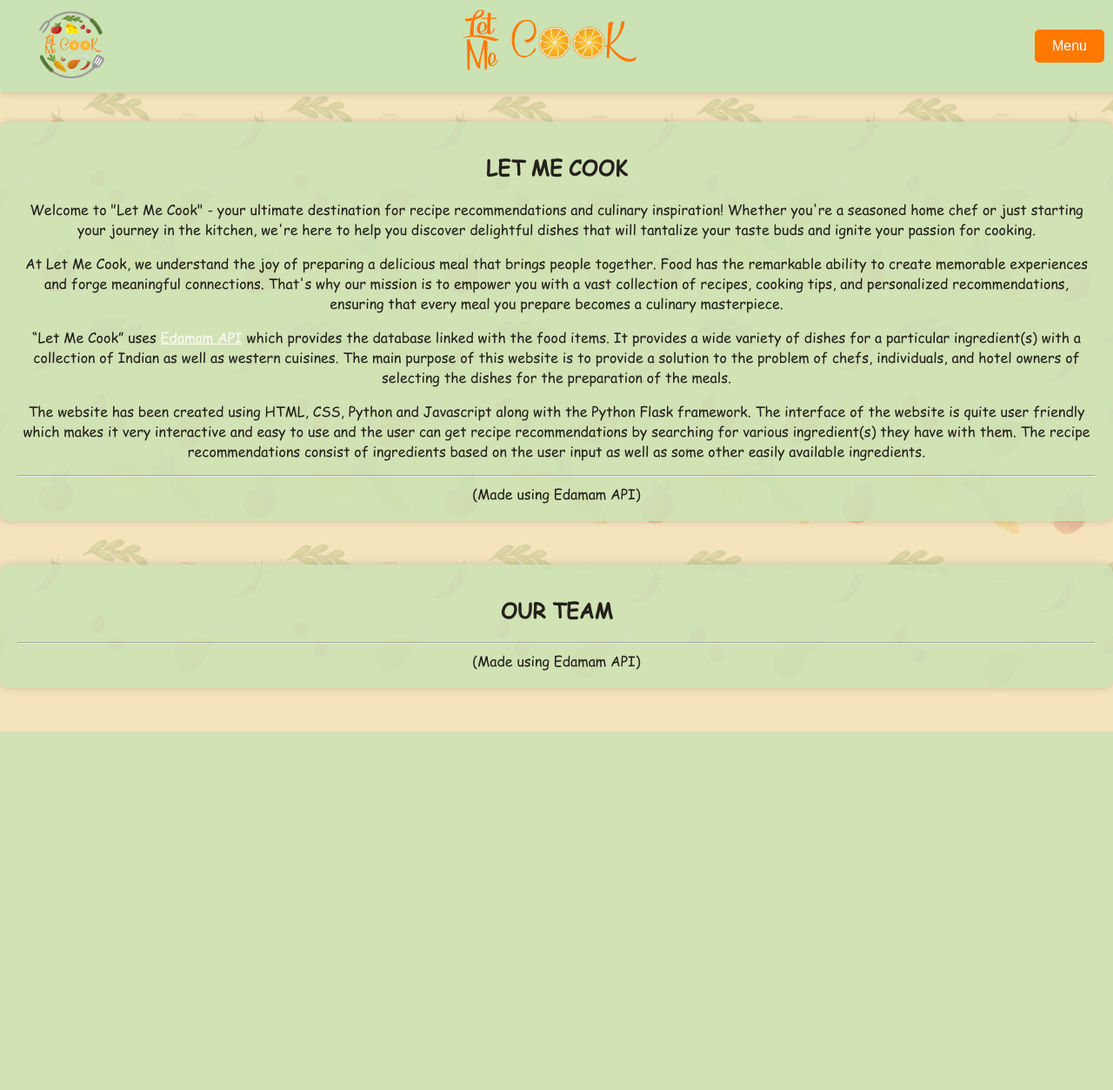
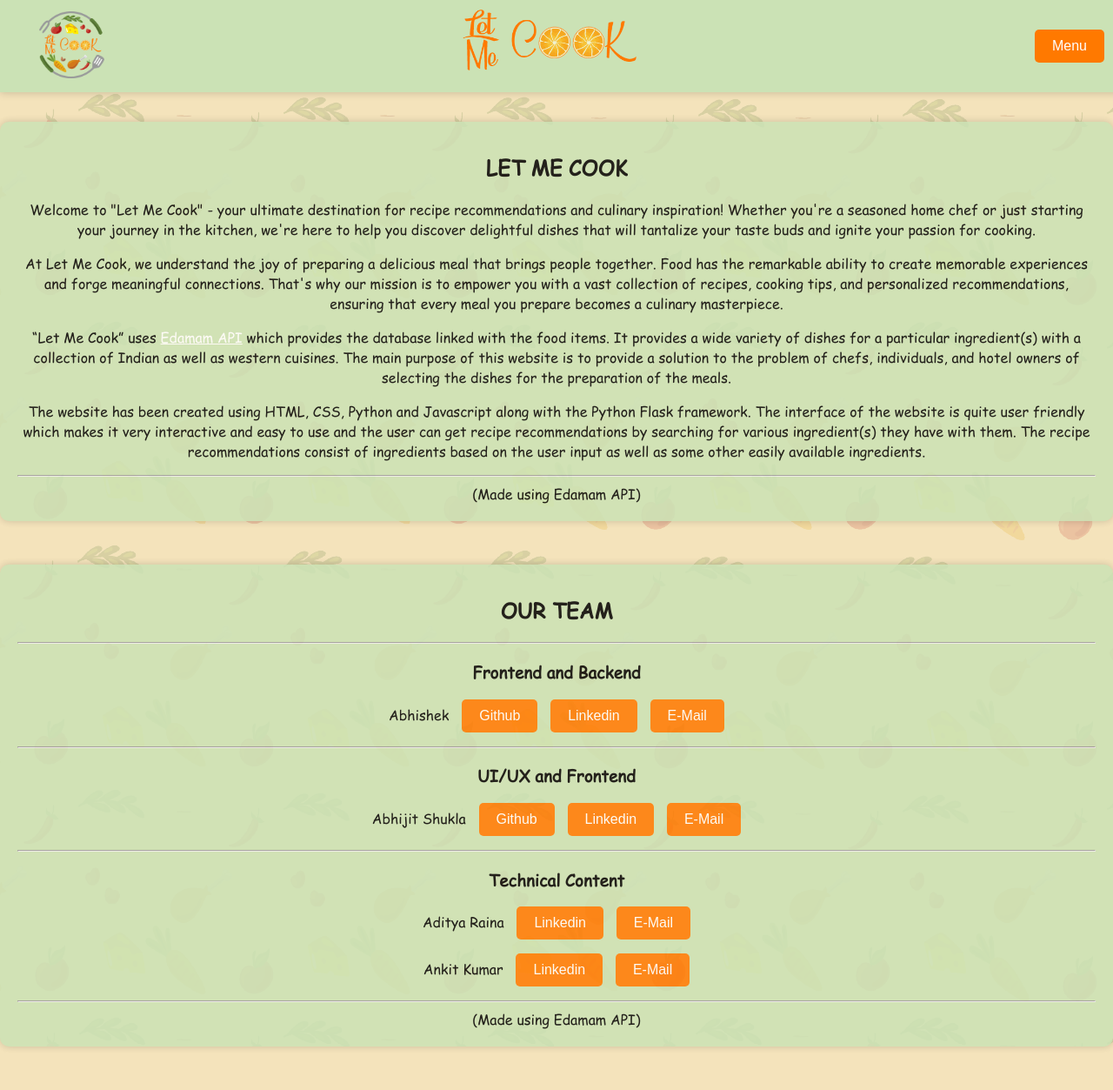
Before and after one commit to its-me-abhishek/LetMeCook, a Flask app: page /about in a window 1280 px wide. Shown: the whole page at 87% size. Before the commit the page ends 841 px from the top, so only its background shows below. Run offline with Flask 3, Linux system fonts and the light colour scheme.

Commit message:
Added features in about section

```diff
--- a/app.py
+++ b/app.py
@@ -12,7 +12,17 @@ def home():
 #About Page
 @app.route('/about')
 def about():
-    return render_template('about.html')
+    git_ak = 'https://github.com/its-me-abhishek'
+    git_as = 'https://github.com/abhijitshukla'
+    li_ak = 'https://www.linkedin.com/in/abhishek-%E2%80%8E-6009a224b/'
+    li_as = 'https://www.linkedin.com/in/abhijit-kumar-shukla-b41739272/'
+    li_ar = 'https://www.linkedin.com/in/aditya-raina-65aa66257'
+    li_at = 'https://www.linkedin.com/in/jerryyyy'
+    em_ak = 'abhishek31304@gmail.com'
+    em_as = 'abhijitshukla888@gmail.com'
+    em_ar = 'adityaraina204@gmail.com'
+    em_at = 'akshrivastav8864@gmail.com'
+    return render_template('about.html', git_ak=git_ak, git_as=git_as, li_ak=li_ak, li_as=li_as, li_ar=li_ar, li_at=li_at, em_ak=em_ak, em_as=em_as, em_ar=em_ar, em_at=em_at)
 
 #Github
 @app.route('/github', methods=['GET'])
--- a/templates/about.html
+++ b/templates/about.html
@@ -52,10 +52,23 @@
         <br>
         <div class="about-container">
             <h1>LET ME COOK</h1>
-          <P>Welcome to "Let Me Cook" - your ultimate destination for recipe recommendations and culinary inspiration! Whether you're a seasoned home chef or just starting your journey in the kitchen, we're here to help you discover delightful dishes that will tantalize your taste buds and ignite your passion for cooking.</P>
-          <P>At Let Me Cook, we understand the joy of preparing a delicious meal that brings people together. Food has the remarkable ability to create memorable experiences and forge meaningful connections. That's why our mission is to empower you with a vast collection of recipes, cooking tips, and personalized recommendations, ensuring that every meal you prepare becomes a culinary masterpiece.</P>
-          <p>“Let Me Cook” uses <a href="https://www.edamam.com/" target="_blank" rel="noopener noreferrer">Edamam API</a> which provides the database linked with the food items. It provides a wide variety of dishes for a particular ingredient(s) with a collection of Indian as well as western cuisines. The main purpose of this website is to provide a solution to the problem of chefs, individuals, and hotel owners of selecting the dishes for the preparation of the meals.</p>
-          <P>The website has been created using HTML, CSS, Python and Javascript along with the Python Flask framework. The interface of the website is quite user friendly which makes it very interactive and easy to use and the user can get recipe recommendations by searching for various ingredient(s) they have with them. The recipe recommendations consist of ingredients based on the user input as well as some other easily available ingredients.</P>
+            <P>Welcome to "Let Me Cook" - your ultimate destination for recipe recommendations and culinary inspiration!
+                Whether you're a seasoned home chef or just starting your journey in the kitchen, we're here to help you
+                discover delightful dishes that will tantalize your taste buds and ignite your passion for cooking.</P>
+            <P>At Let Me Cook, we understand the joy of preparing a delicious meal that brings people together. Food has
+                the remarkable ability to create memorable experiences and forge meaningful connections. That's why our
+                mission is to empower you with a vast collection of recipes, cooking tips, and personalized
+                recommendations, ensuring that every meal you prepare becomes a culinary masterpiece.</P>
+            <p>“Let Me Cook” uses <a href="https://www.edamam.com/" target="_blank" rel="noopener noreferrer">Edamam
+                    API</a> which provides the database linked with the food items. It provides a wide variety of dishes
+                for a particular ingredient(s) with a collection of Indian as well as western cuisines. The main purpose
+                of this website is to provide a solution to the problem of chefs, individuals, and hotel owners of
+                selecting the dishes for the preparation of the meals.</p>
+            <P>The website has been created using HTML, CSS, Python and Javascript along with the Python Flask
+                framework. The interface of the website is quite user friendly which makes it very interactive and easy
+                to use and the user can get recipe recommendations by searching for various ingredient(s) they have with
+                them. The recipe recommendations consist of ingredients based on the user input as well as some other
+                easily available ingredients.</P>
             <hr>
             <div>
                 (Made using Edamam API)
@@ -64,6 +77,80 @@
         <div class="about-container">
             <h1>OUR TEAM</h1>
             <hr>
+            <h3>
+                Frontend and Backend
+            </h3>
+            <p>
+                Abhishek
+                <a href="{{ git_ak }}" target="_blank"  style="text-decoration: none">
+                    <button>
+                        Github
+                    </button>
+                </a>
+                <a href="{{ li_ak }}" target="_blank"  style="text-decoration: none">
+                <button>
+                    Linkedin
+                </button>
+                </a>
+                <a href="mailto:{{ em_ak }}" target="_blank"  style="text-decoration: none">
+                <button>
+                    E-Mail
+                </button>
+                </a>
+            </p>
+            <hr>
+
+            <h3>
+                UI/UX and Frontend
+            </h3>
+            <p>
+                Abhijit Shukla
+                <a href="{{ git_as }}" target="_blank"  style="text-decoration: none">
+                  <button>
+                      Github
+                  </button>
+              </a>
+              <a href="{{ li_as }}" target="_blank"  style="text-decoration: none">
+              <button>
+                  Linkedin
+              </button>
+              </a>
+              <a href="mailto:{{ em_as }}" target="_blank"  style="text-decoration: none">
+              <button>
+                  E-Mail
+              </button>
+              </a>
+            </p>
+            <hr>
+            <h3>
+                Technical Content
+            </h3>
+            <p>
+                Aditya Raina
+              <a href="{{ li_ar }}" target="_blank"  style="text-decoration: none">
+                <button>
+                    Linkedin
+                </button>
+                </a>
+                <a href="mailto:{{ em_ar }}" target="_blank"  style="text-decoration: none">
+                <button>
+                    E-Mail
+                </button>
+                </a>
+            <p>
+                Ankit Kumar
+              <a href="{{ li_at }}" target="_blank"  style="text-decoration: none">
+              <button>
+                  Linkedin
+              </button>
+              </a>
+              <a href="mailto:{{ em_at }}" target="_blank"  style="text-decoration: none">
+              <button>
+                  E-Mail
+              </button>
+              </a>
+            </p>
+            <hr>
             <div>
                 (Made using Edamam API)
             </div>
@@ -71,12 +158,12 @@
     </div>
     <script src="{{ url_for('static', filename='script.js') }}"></script>
     <script>
-        document.getElementById('searchButton').addEventListener('click', function() {
+        document.getElementById('searchButton').addEventListener('click', function () {
             var ingredient = document.getElementById('ingredientInput').value;
             var xhr = new XMLHttpRequest();
             xhr.open('POST', '/search', true);
             xhr.setRequestHeader('Content-Type', 'application/json');
-          xhr.onreadystatechange = function() {
+            xhr.onreadystatechange = function () {
                 if (xhr.readyState === 4 && xhr.status === 200) {
                     var response = JSON.parse(xhr.responseText);
                     displayRecipes(response.recipes);
@@ -112,11 +199,11 @@
             }
         }
 
-        document.getElementById('sidebarToggle').addEventListener('click', function() {
+        document.getElementById('sidebarToggle').addEventListener('click', function () {
             document.getElementById('sidebar').classList.toggle('open');
         });
 
-        document.getElementById('sidebarClose').addEventListener('click', function() {
+        document.getElementById('sidebarClose').addEventListener('click', function () {
             document.getElementById('sidebar').classList.remove('open');
         });
         function toggleSidebar() {
```
Also changed, not shown: static/github.png (deleted), static/github.svg (added), static/linkedin.svg (added), static/mail.svg (added). Lines whose indentation alone changed are shown as unchanged.
